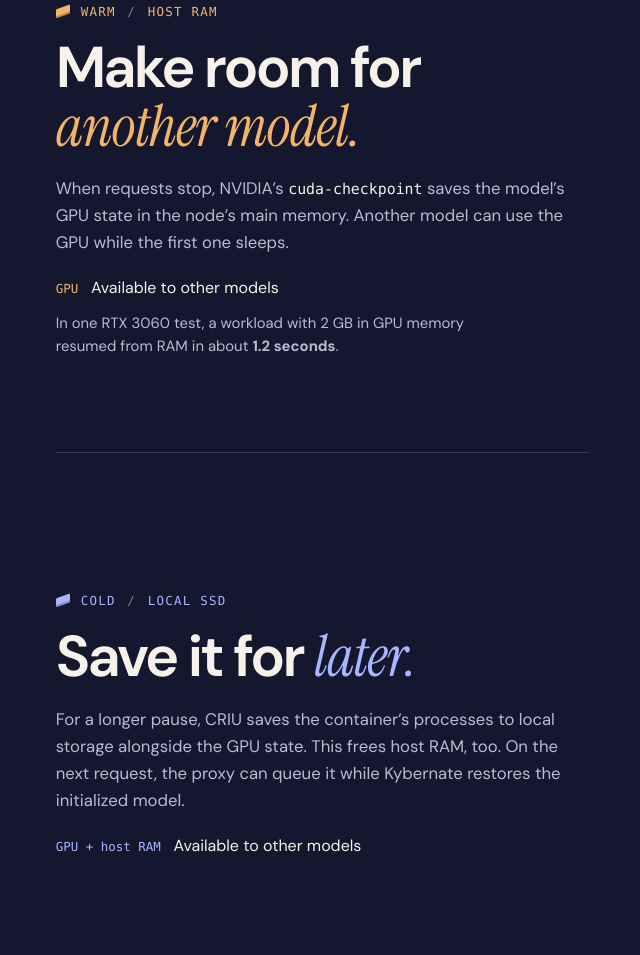
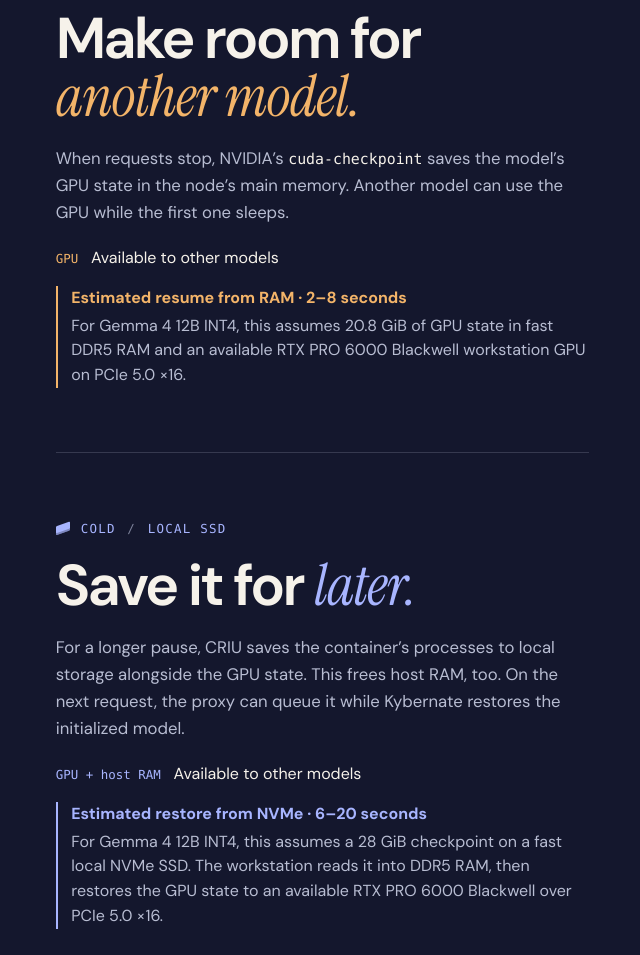
Before and after one commit to kybernate/kybernate.io, a plain HTML site: page overview/index.html in a window 1280 px wide. Shown: the part 1405-2360 px from the top of the page, without its empty margins (16-656 px from the left). Drawn offline with Linux system fonts and the light colour scheme.

Commit message:
Show Blackwell workstation resume estimates for Gemma 4

```diff
--- a/overview/index.html
+++ b/overview/index.html
@@ -209,7 +209,10 @@
           <h2 id="warm-title">Make room for <em>another model.</em></h2>
           <p class="lede">When requests stop, NVIDIA’s <code>cuda-checkpoint</code> saves the model’s GPU state in the node’s main memory. Another model can use the GPU while the first one sleeps.</p>
           <p class="resource"><span>GPU</span> Available to other models</p>
-          <p class="measurement">In one RTX 3060 test, a workload with 2 GB in GPU memory resumed from RAM in about <strong>1.2 seconds</strong>.</p>
+          <p class="estimate">
+            <strong>Estimated resume from RAM · 2–8 seconds</strong>
+            For Gemma 4 12B INT4, this assumes 20.8 GiB of GPU state in fast DDR5 RAM and an available RTX PRO 6000 Blackwell workstation GPU on PCIe 5.0 ×16.
+          </p>
         </div>
       </section>
 
@@ -219,6 +222,10 @@
           <h2 id="cold-title">Save it for <em>later.</em></h2>
           <p class="lede">For a longer pause, CRIU saves the container’s processes to local storage alongside the GPU state. This frees host RAM, too. On the next request, the proxy can queue it while Kybernate restores the initialized model.</p>
           <p class="resource"><span>GPU + host RAM</span> Available to other models</p>
+          <p class="estimate">
+            <strong>Estimated restore from NVMe · 6–20 seconds</strong>
+            For Gemma 4 12B INT4, this assumes a 28 GiB checkpoint on a fast local NVMe SSD. The workstation reads it into DDR5 RAM, then restores the GPU state to an available RTX PRO 6000 Blackwell over PCIe 5.0 ×16.
+          </p>
         </div>
       </section>
     </div>
--- a/overview/overview.css
+++ b/overview/overview.css
@@ -89,7 +89,8 @@ h1 em { font-size: 1.15em; }
 code { font: .89em var(--mono); color: var(--paper); }
 .resource { display: flex; align-items: baseline; flex-wrap: wrap; gap: .45rem .8rem; color: var(--paper); line-height: 1.45; margin-top: 1.25rem; }
 .resource span { font: .78rem var(--mono); color: var(--tone); }
-.measurement { margin-top: .8rem; max-width: 45ch; font-size: .93rem; line-height: 1.55; color: var(--muted); }
+.estimate { margin-top: 1rem; max-width: 49ch; padding-inline-start: .85rem; border-inline-start: 2px solid var(--tone); font-size: 1rem; line-height: 1.55; color: var(--muted); }
+.estimate strong { display: block; margin-bottom: .2rem; color: var(--tone); }
 
 .figure {
   --spread: 1;
```
